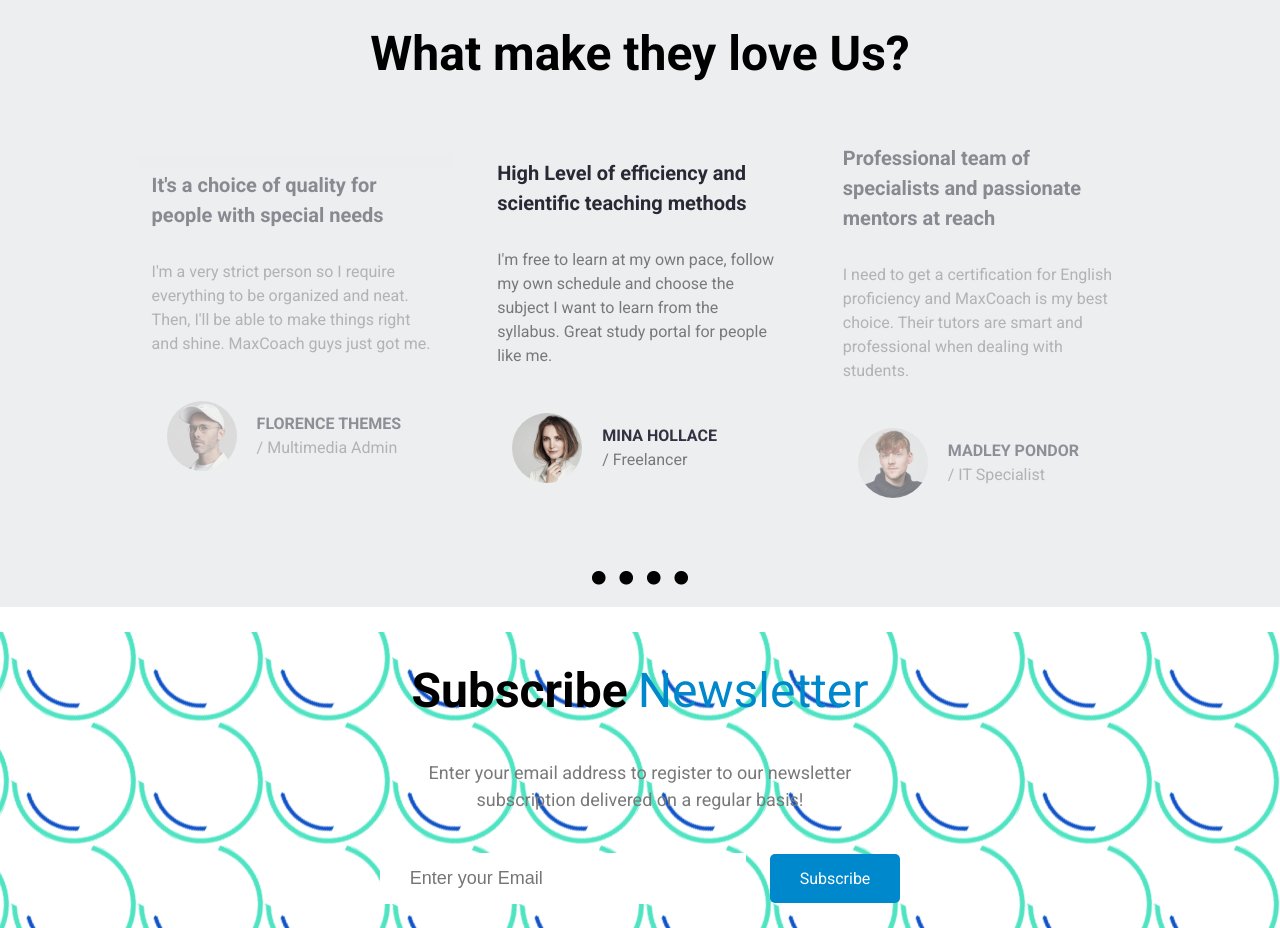
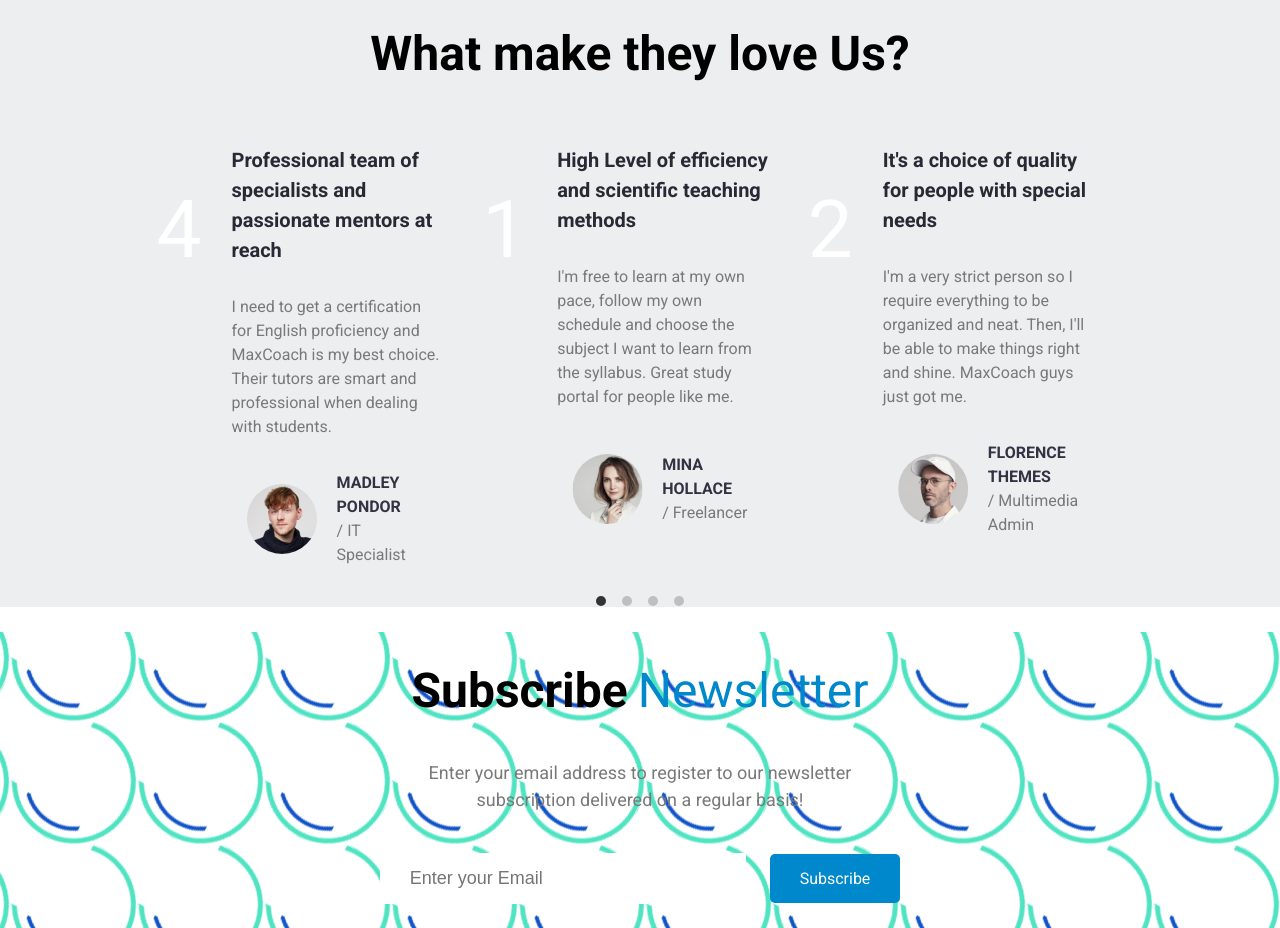
Before and after one commit to giuseppe-lana27/proj-html-vuejs, a website: page index.html in a window 1280 px wide. Shown: the part 5420-6348 px from the top of the page. Drawn offline with nearby package versions, Linux system fonts and the light colour scheme; files whose address does not match are found by name.

Commit message:
inserito carousel sesta sezione

```diff
--- a/index.html
+++ b/index.html
@@ -9,7 +9,8 @@
     <link rel="icon" type="image/png" sizes="180x180" href="img/favicon-180x180.png">
     <link rel="icon" type="image/png" sizes="192x192" href="img/favicon-192x192.png">
     <link rel="icon" type="image/png" sizes="270x270" href="img/favicon-270x270.png">
-    <!-- favicons -->
+    <!-- /favicons -->
+    <link rel="stylesheet" href="https://unpkg.com/flickity@2/dist/flickity.min.css">
     <!-- font awesome -->
     <link rel="stylesheet" href="https://cdnjs.cloudflare.com/ajax/libs/font-awesome/5.15.3/css/all.min.css" integrity="sha512-iBBXm8fW90+nuLcSKlbmrPcLa0OT92xO1BIsZ+ywDWZCvqsWgccV3gFoRBv0z+8dLJgyAHIhR35VZc2oM/gI1w==" crossorigin="anonymous" />
     <!-- /font awesome -->
@@ -478,17 +479,8 @@
                     <h3 class="section-title">People are praising Maxcoach</h3>
                     <h2 class="main-section-title">What make they love Us?</h2>
                     <div class="review">
-                        <div class="person-review opaque">
-                            <h4>It's a choice of quality for people with special needs</h4>
-                            <p>I'm a very strict person so I require everything to be organized and neat. Then, I'll be able to make things right and shine. MaxCoach guys just got me. </p>
-                            <div class="person-avatar">
-                                <img src="img/testimonial-avata-03.jpg" alt="Testimonial">
-                                <div class="person-description">
-                                    <h4 class="person-name">Florence Themes</h4>
-                                    <p class="job">/ Multimedia Admin</p>
-                                </div>
-                            </div>
-                        </div>
+                        <div class="carousel" data-flickity='{ "wrapAround": true }'>
+                            <div class="carousel-cell">
                                 <div class="person-review">
                                     <h4>High Level of efficiency and scientific teaching methods</h4>
                                     <p>I'm free to learn at my own pace, follow my own schedule and choose the subject I want to learn from the syllabus. Great study portal for people like me.</p>
@@ -500,7 +492,22 @@
                                         </div>
                                     </div>
                                 </div>
-                        <div class="person-review opaque">
+                            </div>
+                            <div class="carousel-cell">
+                                <div class="person-review">
+                                    <h4>It's a choice of quality for people with special needs</h4>
+                                    <p>I'm a very strict person so I require everything to be organized and neat. Then, I'll be able to make things right and shine. MaxCoach guys just got me. </p>
+                                    <div class="person-avatar">
+                                        <img src="img/testimonial-avata-03.jpg" alt="Testimonial">
+                                        <div class="person-description">
+                                            <h4 class="person-name">Florence Themes</h4>
+                                            <p class="job">/ Multimedia Admin</p>
+                                        </div>
+                                    </div>
+                                </div>
+                            </div>
+                            <div class="carousel-cell">
+                                <div class="person-review">
                                     <h4>Professional team of specialists and passionate mentors at reach</h4>
                                     <p>I need to get a certification for English proficiency and MaxCoach is my best choice. Their tutors are smart and professional when dealing with students.</p>
                                     <div class="person-avatar">
@@ -511,11 +518,20 @@
                                         </div>
                                     </div>
                                 </div>
-                        <div class="review-circles">
-                            <i class="fas fa-circle"></i>
-                            <i class="fas fa-circle"></i>
-                            <i class="fas fa-circle"></i>
-                            <i class="fas fa-circle"></i>
+                            </div>
+                            <div class="carousel-cell">
+                                <div class="person-review">
+                                    <h4>Professional team of specialists and passionate mentors at reach</h4>
+                                    <p>I need to get a certification for English proficiency and MaxCoach is my best choice. Their tutors are smart and professional when dealing with students.</p>
+                                    <div class="person-avatar">
+                                        <img src="img/testimonial-avata-04.jpg" alt="Testimonial">
+                                        <div class="person-description">
+                                            <h4 class="person-name">Madley Pondor</h4>
+                                            <p class="job">/ IT Specialist</p>
+                                        </div>
+                                    </div>
+                                </div>
+                            </div>
                         </div>
                     </div>
                 </div>
@@ -594,6 +610,7 @@
         </footer>
         <!-- /footer -->
     </div>
+    <script src="https://unpkg.com/flickity@2/dist/flickity.pkgd.min.js"></script>
     <!-- script -->
     <script src="js/script.js"></script>
     <!-- /script -->
--- a/src/Partials/_main.scss
+++ b/src/Partials/_main.scss
@@ -471,7 +471,6 @@
             width: 100%;
             fill: $pricingColor;
         }
-
     }
     .main-section-title{
         text-align: center;
@@ -485,8 +484,15 @@
         display: flex;
         align-items: center;
         flex-wrap: wrap;
+        .carousel{
+            width: 100%;
+            .carousel-cell{
+                display: flex;
+                width: calc((100% / 3) - 30px);
+                margin-right: 10px;
+                border-radius: 5px;
+                counter-increment: carousel-cell;
                 .person-review{
-            width: calc((100% / 3) - 30px);
                     background-color: $pricingColor;
                     margin: 0 15px;
                     padding: 15px;
@@ -525,16 +531,18 @@
                         }
                     }
                 }
-        .opaque{
-            opacity: 0.5;
             }
-        .review-circles{
-            margin: auto;
+            .carousel-cell:before {
+                display: block;
                 text-align: center;
-            font-size: 14px;
-            i:not(:last-child){
-                margin-right: 10px;
+                content: counter(carousel-cell);
+                line-height: 200px;
+                font-size: 80px;
+                color: white;
               }
+        }
+        .carousel button{
+            display: none;
         }
     }
 
```
Also changed, not shown: dist/app.css. Lines whose indentation alone changed are shown as unchanged.
